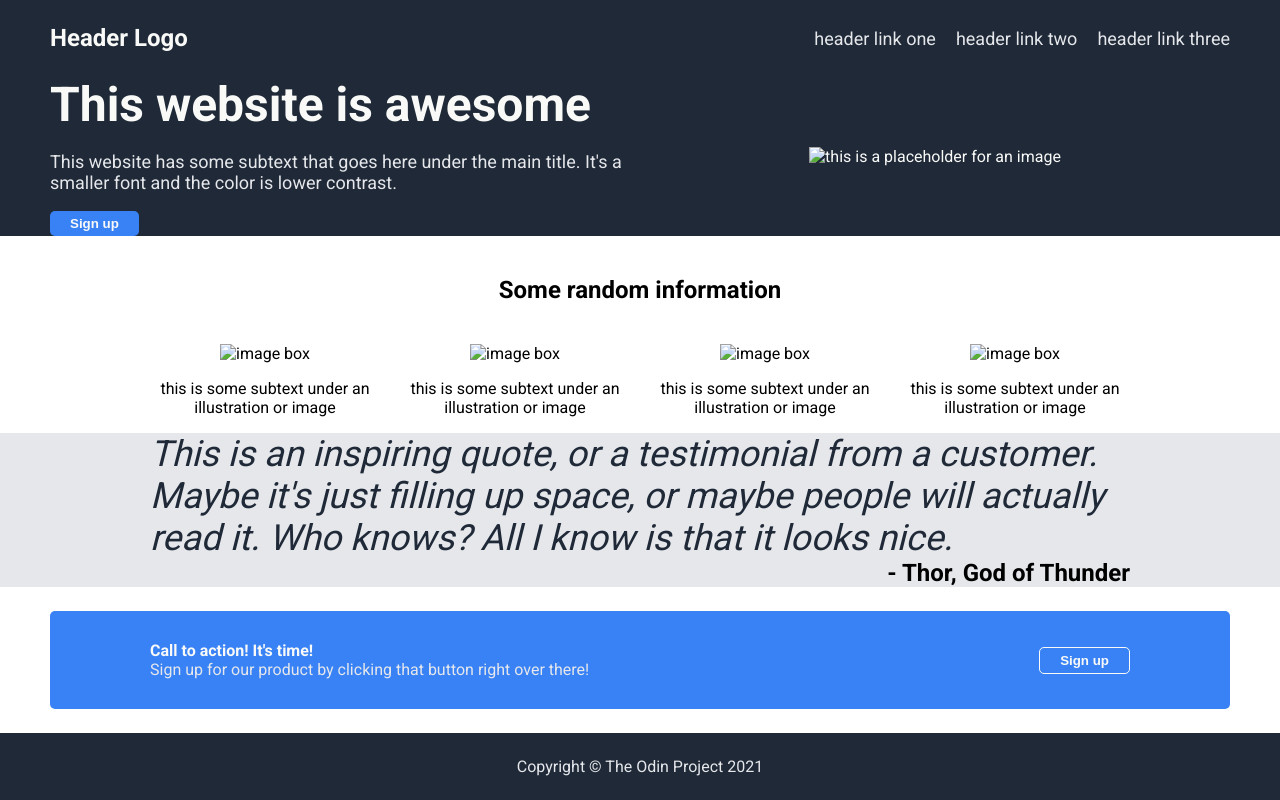
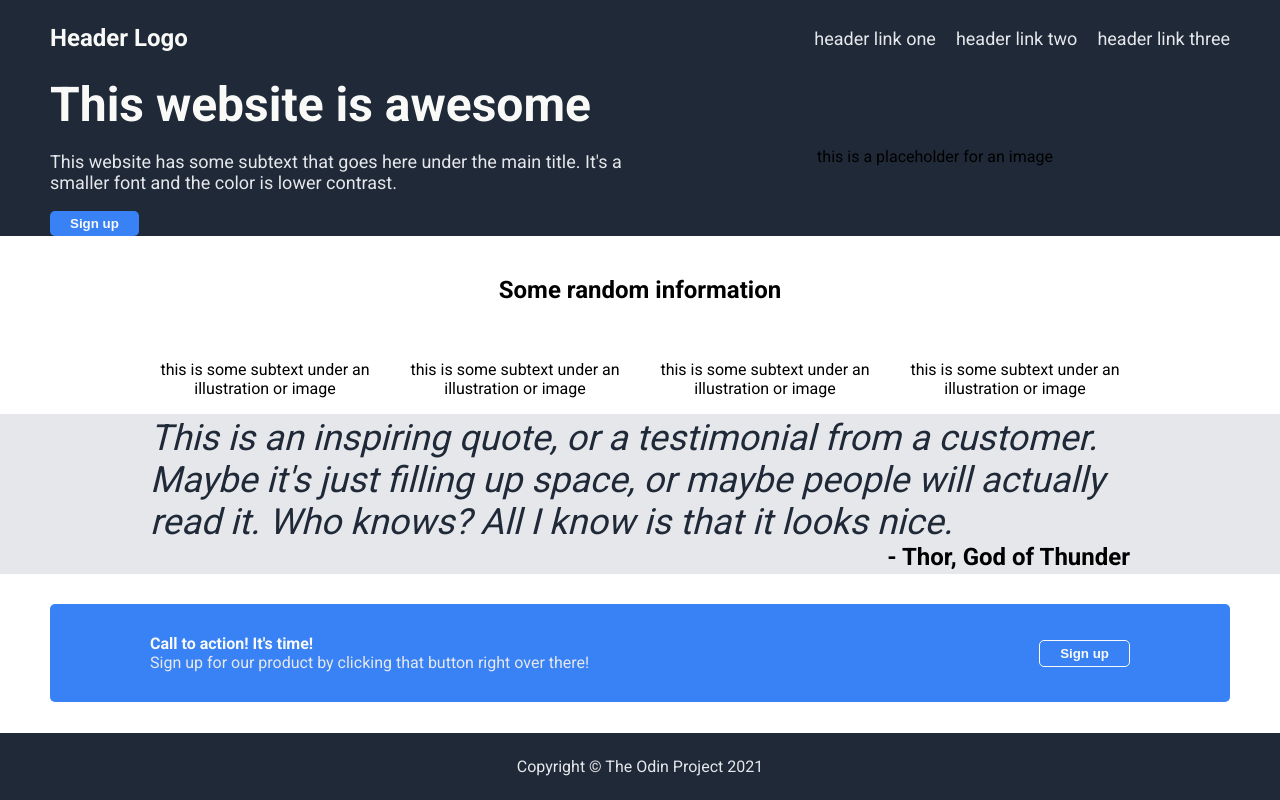
Before and after one commit to luisitocanlas/odin-landing-page, a plain HTML site: page index.html in a window 1280 px wide. Drawn offline with Linux system fonts and the light colour scheme.

Commit message:
Replaced elements and renamed classes

```diff
--- a/index.html
+++ b/index.html
@@ -28,7 +28,9 @@
 			</div>
 
 			<div class="right">
-				<img class="hero-img" src="" alt="this is a placeholder for an image" />
+				<div class="image">
+					<p class="text">this is a placeholder for an image</p>
+				</div>
 			</div>
 		</div>
 
@@ -37,23 +39,31 @@
 
 			<div class="card-container">
 				<div class="card">
-					<img src="" alt="image box" />
-					<p>this is some subtext under an illustration or image</p>
+					<div class="image"></div>
+					<p class="text">
+						this is some subtext under an illustration or image
+					</p>
 				</div>
 
 				<div class="card">
-					<img src="" alt="image box" />
-					<p>this is some subtext under an illustration or image</p>
+					<div class="image"></div>
+					<p class="text">
+						this is some subtext under an illustration or image
+					</p>
 				</div>
 
 				<div class="card">
-					<img src="" alt="image box" />
-					<p>this is some subtext under an illustration or image</p>
+					<div class="image"></div>
+					<p class="text">
+						this is some subtext under an illustration or image
+					</p>
 				</div>
 
 				<div class="card">
-					<img src="" alt="image box" />
-					<p>this is some subtext under an illustration or image</p>
+					<div class="image"></div>
+					<p class="text">
+						this is some subtext under an illustration or image
+					</p>
 				</div>
 			</div>
 		</div>
```
